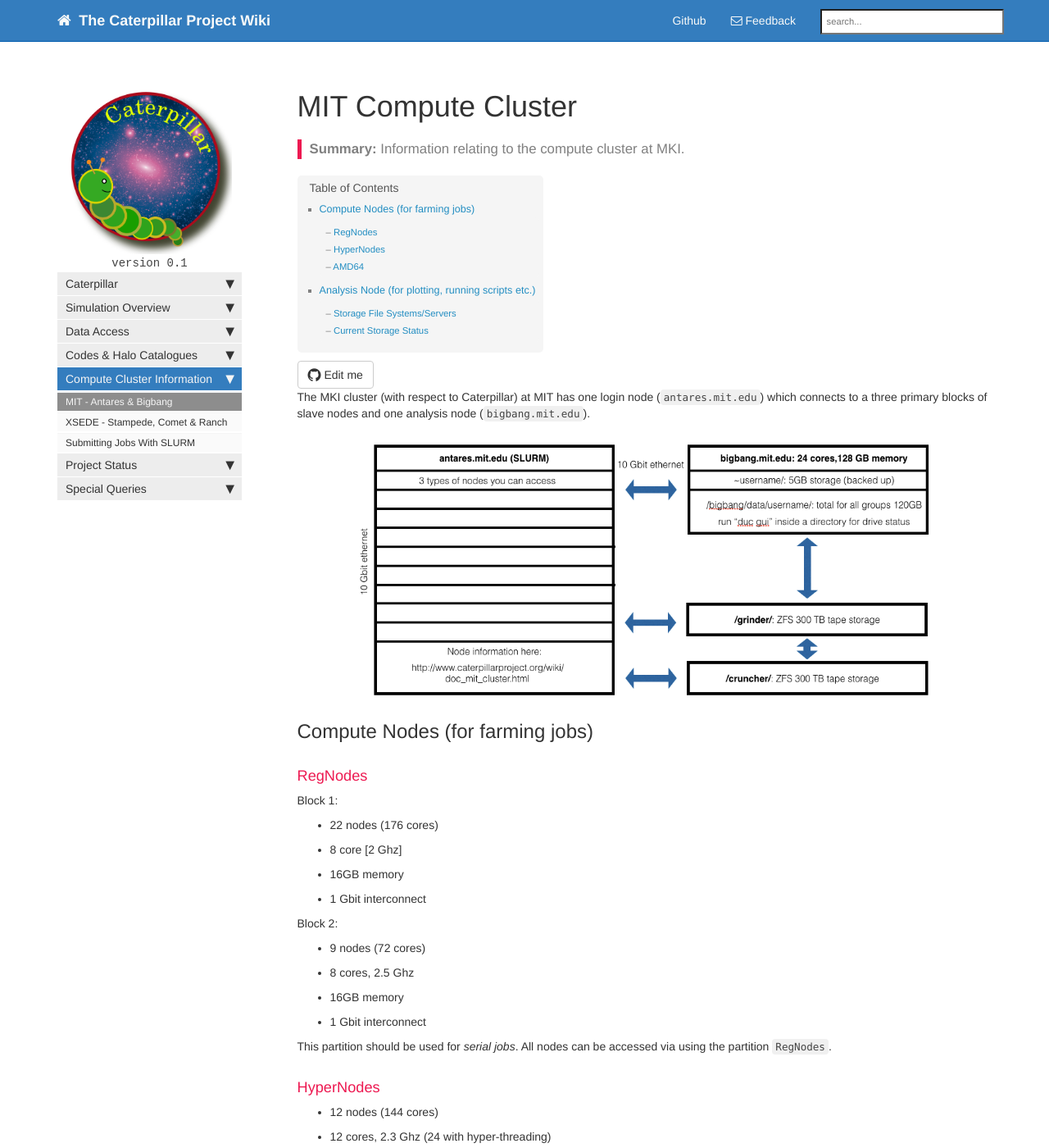
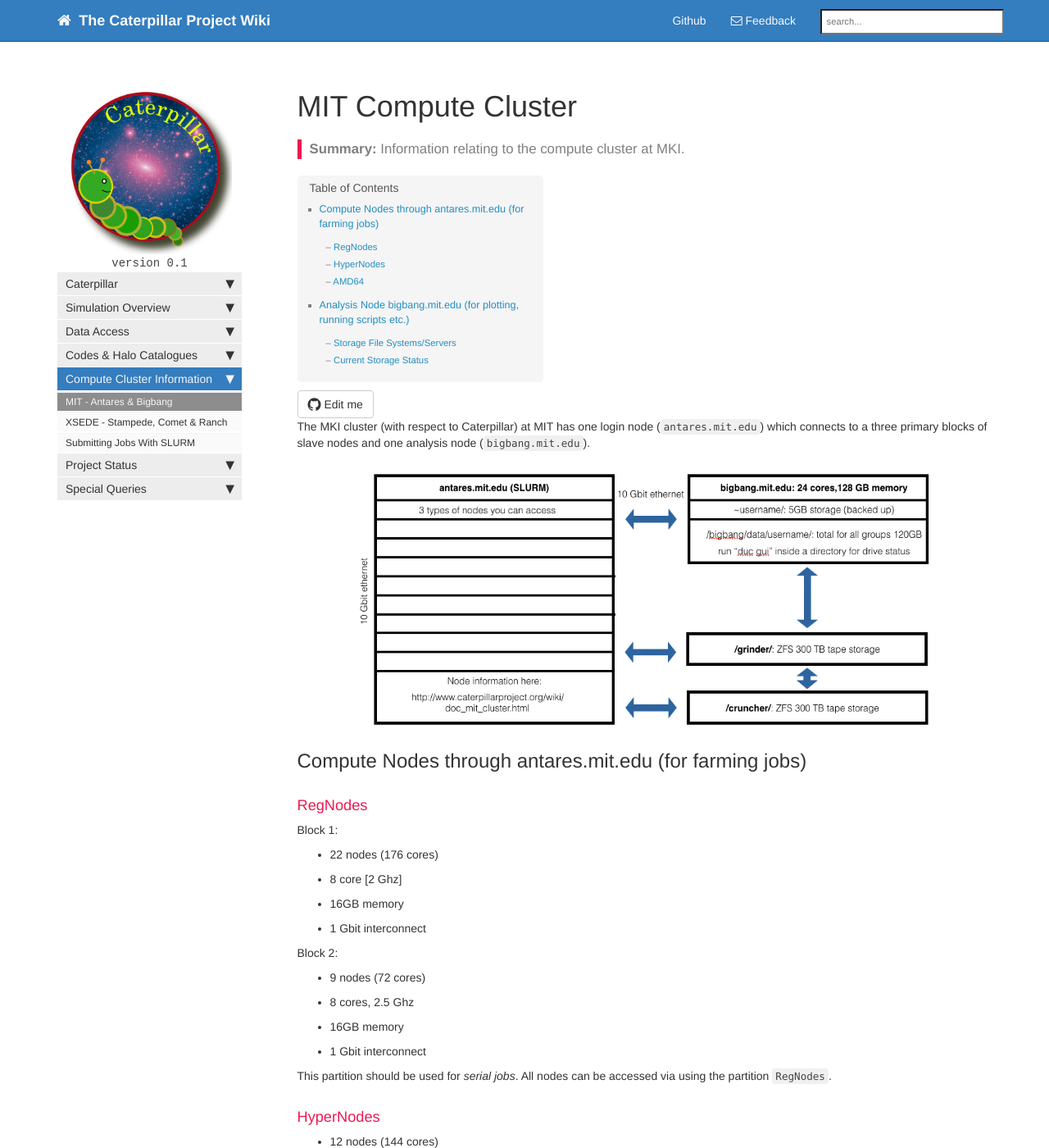
Before and after one commit to caterpillarproject/wiki, a Jekyll site: the page built from doc_mit_cluster.md, in a window 1280 px wide and 1400 px high. Shown: the whole window at 82% size. Built offline with Jekyll 4.4.1, drawn with Linux system fonts in a browser that asks for light colours; nearby versions of some CDN libraries; library files that are not in the unit come from our copies; Markdown is read by kramdown in place of the engine named in the settings; comment, search, counter and statistics services are not loaded; some of the changed text lies outside the part shown.

Commit message:
Update doc_mit_cluster.md

```diff
--- a/doc_mit_cluster.md
+++ b/doc_mit_cluster.md
@@ -11,7 +11,7 @@ The MKI cluster (with respect to Caterpillar) at MIT has one login node (`antare
 <img title="parent simulation" src="images/clustermap.png" style="max-width: 700px;">
 </center>
 
-## Compute Nodes (for farming jobs)
+## Compute Nodes through antares.mit.edu (for farming jobs)
 
 ### RegNodes
 Block 1:
@@ -44,7 +44,7 @@ This partition should only be used for _MPI enabled_ codes as it has faster inte
 
 This partition should _only be used for extremely expensive runs which require 100GB++ memory and for codes that are MPI enabled_. You can also used openMP multi-threaded jobs which require large amounts of memory (1 job per node). At this stage, there are no time-limits or fixed memory limits for each of the nodes.
 
-## Analysis Node (for plotting, running scripts etc.)
+## Analysis Node bigbang.mit.edu (for plotting, running scripts etc.)
 
 The Frebel group as MIT also has access to an analysis node which is connected to the Caterpillar data called `bigbang`. It can be accessed via ssh `username@bigbang.mit.edu`. See Data Access on this site to get started with your analysis once you understand the storage layout below.
 
```
